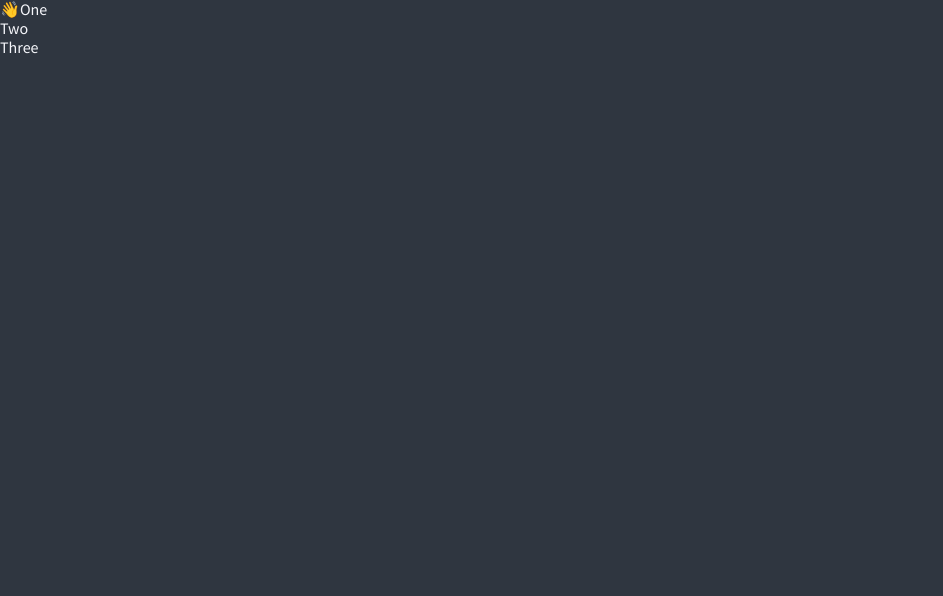
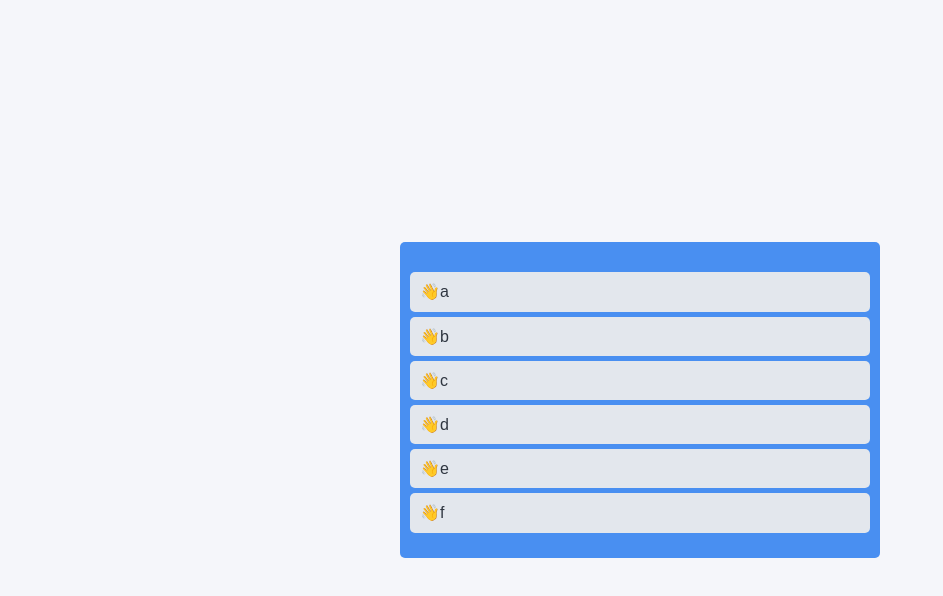
Before and after one commit to bestgoogoo/react-crypto-tracker, a React (Create React App) app: page / in a window 1280 px wide. Shown: the top 596 px of the page, without its empty margins (0-943 px from the left). Built offline with nearby package versions, Linux system fonts and the light colour scheme.

Commit message:
[Trello Clone] Drag and Drop Tutorial & handled some styles

```diff
--- a/src/components/Trello.tsx
+++ b/src/components/Trello.tsx
@@ -1,45 +1,65 @@
 import { DragDropContext, Draggable, Droppable } from "react-beautiful-dnd";
+import styled from "styled-components";
+
+const Wrapper = styled.div`
+  display: flex;
+  justify-content: center;
+  align-items: center;
+  max-width: 480px;
+  width: 100%;
+  height: 100vh;
+  margin: 0 auto;
+`;
+const Boards = styled.div`
+  display: grid;
+  width: 100%;
+  grid-template-columns: repeat(1, 1fr);
+`;
+const Board = styled.div`
+  padding: 20px 10px;
+  padding-top: 30px;
+  background-color: ${(props) => props.theme.boardColor};
+  border-radius: 5px;
+  min-height: 200px;
+`;
+const Card = styled.div`
+  background-color: ${(props) => props.theme.cardColor};
+  margin-bottom: 5px;
+  padding: 10px 10px;
+  border-radius: 5px;
+`;
+
+const toDos = ["a", "b", "c", "d", "e", "f"];
 
 function Trello() {
   const onDragEnd = () => {};
   return (
     <DragDropContext onDragEnd={onDragEnd}>
+      <Wrapper>
+        <Boards>
           <Droppable droppableId="one">
             {(provided) => (
-          <ul ref={provided.innerRef} {...provided.droppableProps}>
-            <Draggable draggableId="first" index={0}>
+              <Board ref={provided.innerRef} {...provided.droppableProps}>
+                {toDos.map((toDo) => (
+                  <Draggable draggableId={toDo} index={0}>
                     {(provided) => (
-                <li ref={provided.innerRef} {...provided.draggableProps}>
-                  <span {...provided.dragHandleProps}>👋</span>
-                  One
-                </li>
-              )}
-            </Draggable>
-            <Draggable draggableId="second" index={1}>
-              {(provided) => (
-                <li
+                      <Card
                         ref={provided.innerRef}
                         {...provided.draggableProps}
                         {...provided.dragHandleProps}
                       >
-                  Two
-                </li>
+                        <span>👋</span>
+                        {toDo}
+                      </Card>
                     )}
                   </Draggable>
-            <Draggable draggableId="third" index={2}>
-              {(provided) => (
-                <li
-                  ref={provided.innerRef}
-                  {...provided.draggableProps}
-                  {...provided.dragHandleProps}
-                >
-                  Three
-                </li>
-              )}
-            </Draggable>
-          </ul>
+                ))}
+                {provided.placeholder}
+              </Board>
             )}
           </Droppable>
+        </Boards>
+      </Wrapper>
     </DragDropContext>
   );
 }
--- a/src/styled.d.ts
+++ b/src/styled.d.ts
@@ -7,6 +7,7 @@
     bgColor: string;
     textColor: string;
     accentColor: string;
-    cardBgColor: string;
+    boardColor: string;
+    cardColor: string;
   }
 }
--- a/src/theme.ts
+++ b/src/theme.ts
@@ -1,8 +1,9 @@
 import { DefaultTheme } from "styled-components";
 
-export const darkTheme: DefaultTheme = {
-  bgColor: "#2f3640",
-  textColor: "#f5f6fa",
+export const theme: DefaultTheme = {
+  bgColor: "#f5f6fa",
+  textColor: "#2f3640",
   accentColor: "#4cd137",
-  cardBgColor: "transparent",
+  boardColor: "#498FF1",
+  cardColor: "#E3E7ED",
 };
```
Also changed, not shown: src/index.tsx (+4 -3 lines). Lines whose indentation alone changed are shown as unchanged.
